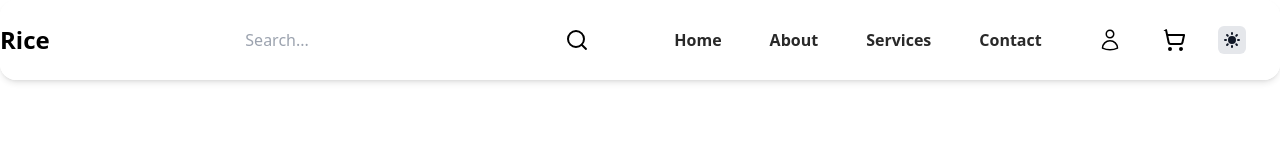
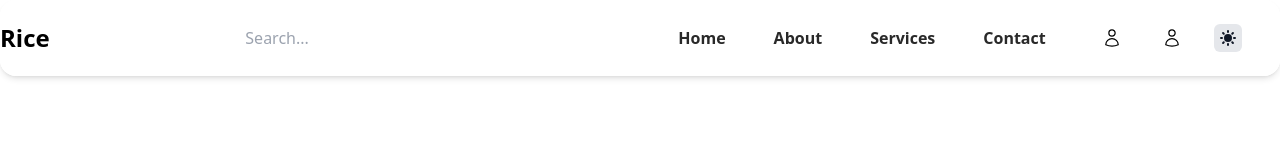
Before and after one commit to nhanbernie/rice-store, a Next.js app in the folder quyrice.client/: page / in a window 1280 px wide. Shown: the top 160 px of the page. Built offline with nearby package versions, Linux system fonts and the light colour scheme.

Commit message:
refactor(icon): add icon into componets

```diff
--- a/quyrice.client/src/app/layouts/Header.tsx
+++ b/quyrice.client/src/app/layouts/Header.tsx
@@ -12,7 +12,9 @@ const Header = () => {
       id="custom-header"
       className="bg-white dark:bg-zinc-900 dark:text-white text-[#292929] shadow-md w-full z-50 sticky top-0 bg-opacity-90 rounded-2xl"
     >
-      <div className={`container mx-auto max-w-screen-2xl w-full flex items-center justify-between py-5`}>
+      <div
+        className={`container mx-auto max-w-screen-2xl w-full flex items-center justify-between py-5`}
+      >
         {/* Logo */}
         <div className="text-2xl dark:text-white text-black font-bold w-2/12">
           <Link href="/">Rice</Link>
@@ -48,8 +50,8 @@ const Header = () => {
           </Link>
           {/* Theme Toggle */}
           <div className="flex justify-center items-center space-x-4">
-            <CommonButton srcImg="/images/account.svg" altImg="Account" className="" />
-            <CommonButton srcImg='/images/shop.svg' altImg='Shop' />
+            <CommonButton idIcon="icon-shop" className="w-5 h-5 text-black" />
+            <CommonButton idIcon="icon-shopping-cart" className="w-5 h-5 text-black" />
             <ThemeToggleButton />
           </div>
         </nav>
--- a/quyrice.client/src/components/button/CommonButton.tsx
+++ b/quyrice.client/src/components/button/CommonButton.tsx
@@ -1,31 +1,22 @@
-import React from "react";
-import { ButtonProps } from "@/models/button/button.model";
-import Image from "next/image";
+import React from 'react'
+import { ButtonProps } from '@/models/button/button.model'
+import Icon from '@/components/icons/Icon'
 
 const CommonButton: React.FC<ButtonProps> = ({
+  idIcon,
   text,
   onClick,
-  srcImg,
-  altImg,
-  className
+  className,
 }) => {
   return (
     <button
       onClick={onClick}
-      className={`flex items-center gap-2 rounded-xl px-2 py-2 transition-all duration-300 ${className}`}
+      className={`flex items-center justify-center gap-2 rounded-xl px-2 py-2 transition-all duration-300`}
     >
-      {srcImg && altImg && (
-        <Image
-          className="mr-2 rounded-lg"
-          src={srcImg}
-          alt={altImg}
-          width={24}
-          height={24}
-        />
-      )}
+      {idIcon && <Icon id={`icon-account`} className={`mr-2 rounded-lg ${className}`} />}
       {text}
     </button>
-  );
-};
+  )
+}
 
-export default CommonButton;
+export default CommonButton
```
Also changed, not shown: quyrice.client/src/hooks/useScrollEffect.ts (+5 -4 lines).
